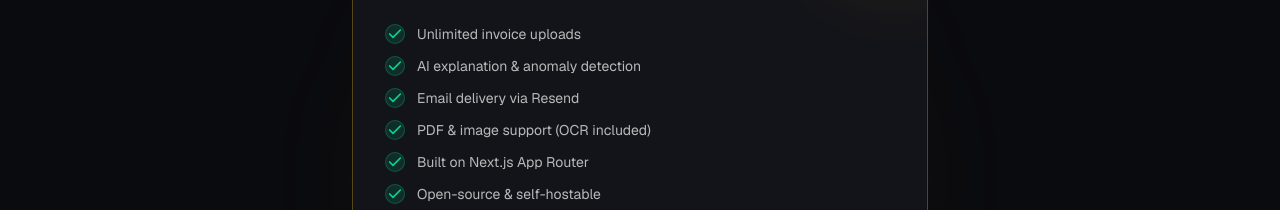
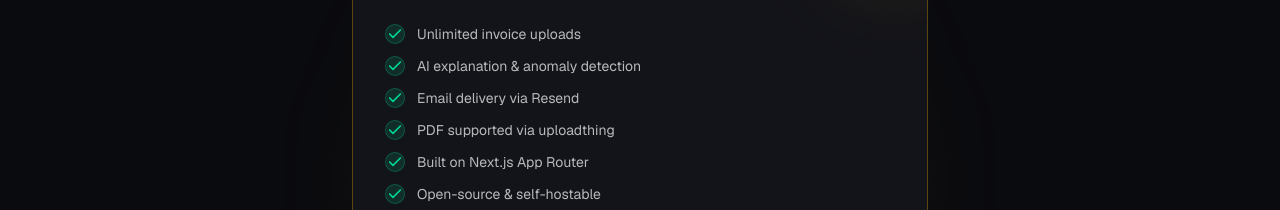
Before and after one commit to Lucid-Synth/BillWhiz, a Next.js app: page / in a window 1280 px wide. Shown: the part 2460-2670 px from the top of the page. Built offline with nearby package versions, Linux system fonts and the light colour scheme.

Commit message:
updated pricing component

```diff
--- a/components/Pricing.tsx
+++ b/components/Pricing.tsx
@@ -4,7 +4,7 @@ const planFeatures: string[] = [
   "Unlimited invoice uploads",
   "AI explanation & anomaly detection",
   "Email delivery via Resend",
-  "PDF & image support (OCR included)",
+  "PDF supported via uploadthing",
   "Built on Next.js App Router",
   "Open-source & self-hostable",
 ];
```
